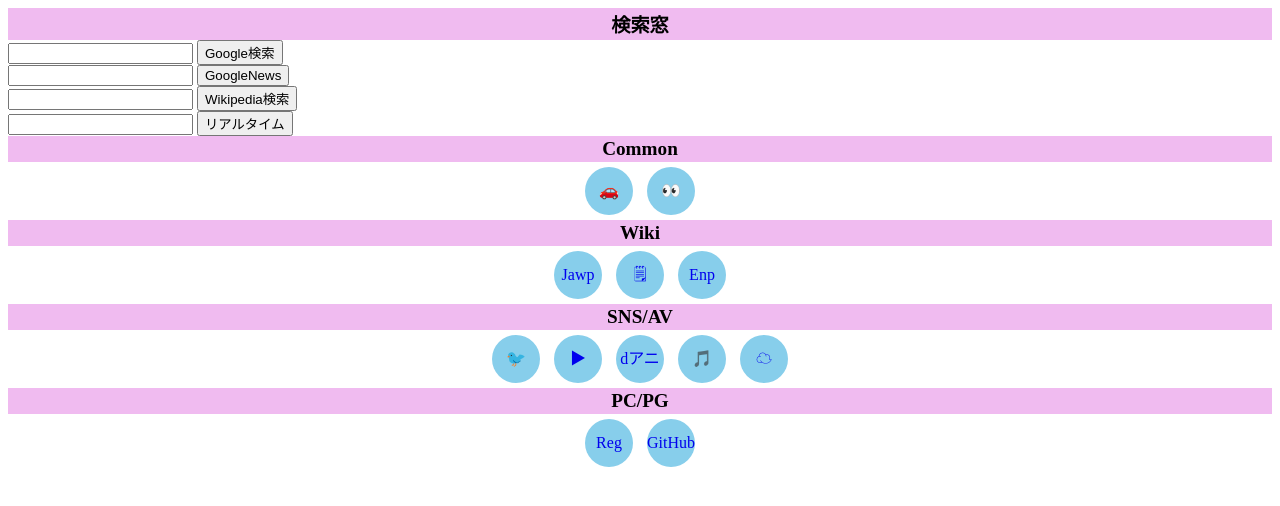
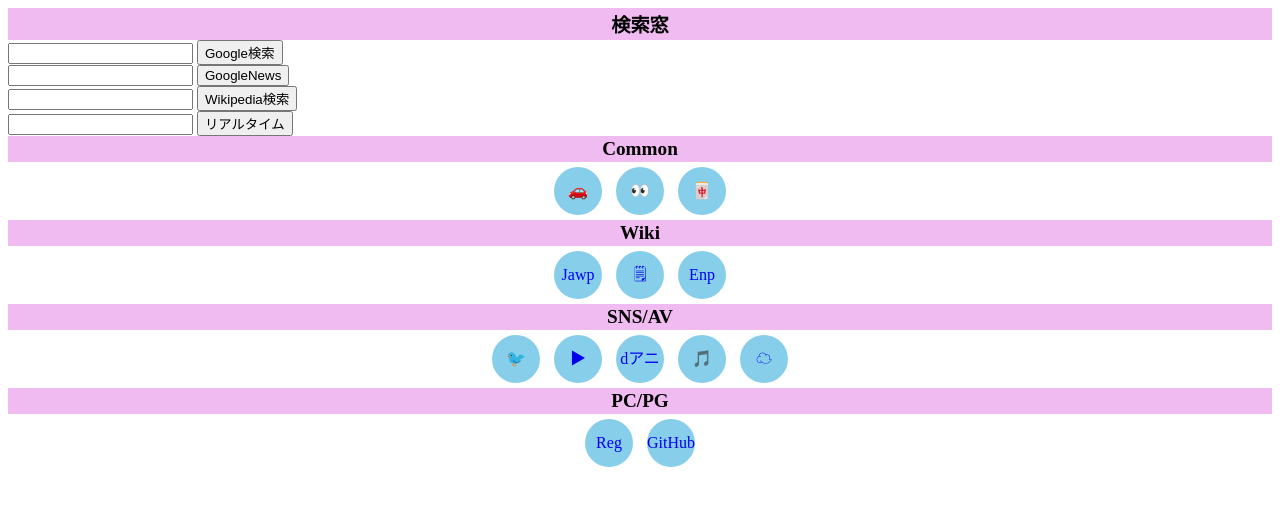
Before and after one commit to AzusaTokoha/AzusaTokoha.github.io, a plain HTML site: page index.html in a window 1280 px wide. Drawn offline with Linux system fonts and the light colour scheme.

Commit message:
add 1
add game.mahjongsoul.com on common line

```diff
--- a/index.html
+++ b/index.html
@@ -43,6 +43,7 @@
 <h2>Common</h2>
 <a href="https://share.timescar.jp/" class="balloon">🚗</a>
 <a hrer="https://www.inoreader.com/all_articles" class="balloon">👀</a>
+<a href="https://game.mahjongsoul.com/" class="balloon">🀄</a>
 </section>
 
 <section style="text-align:center;">
```
